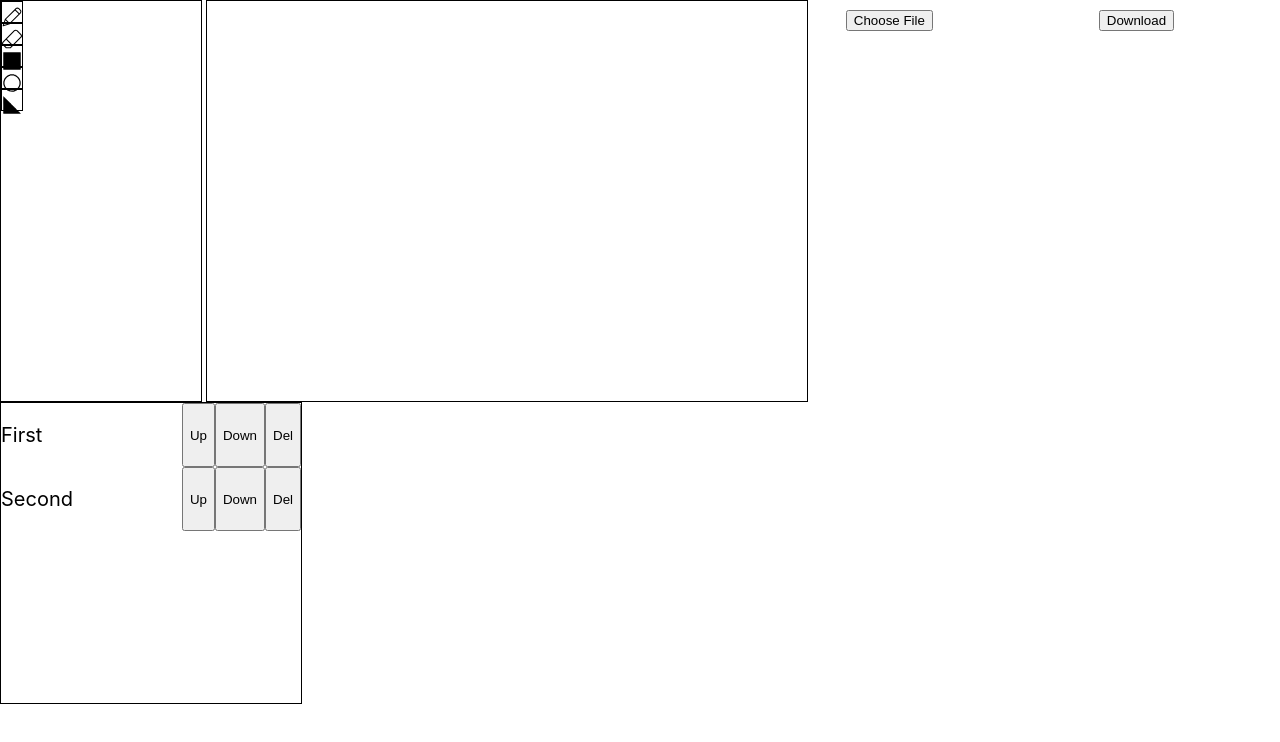
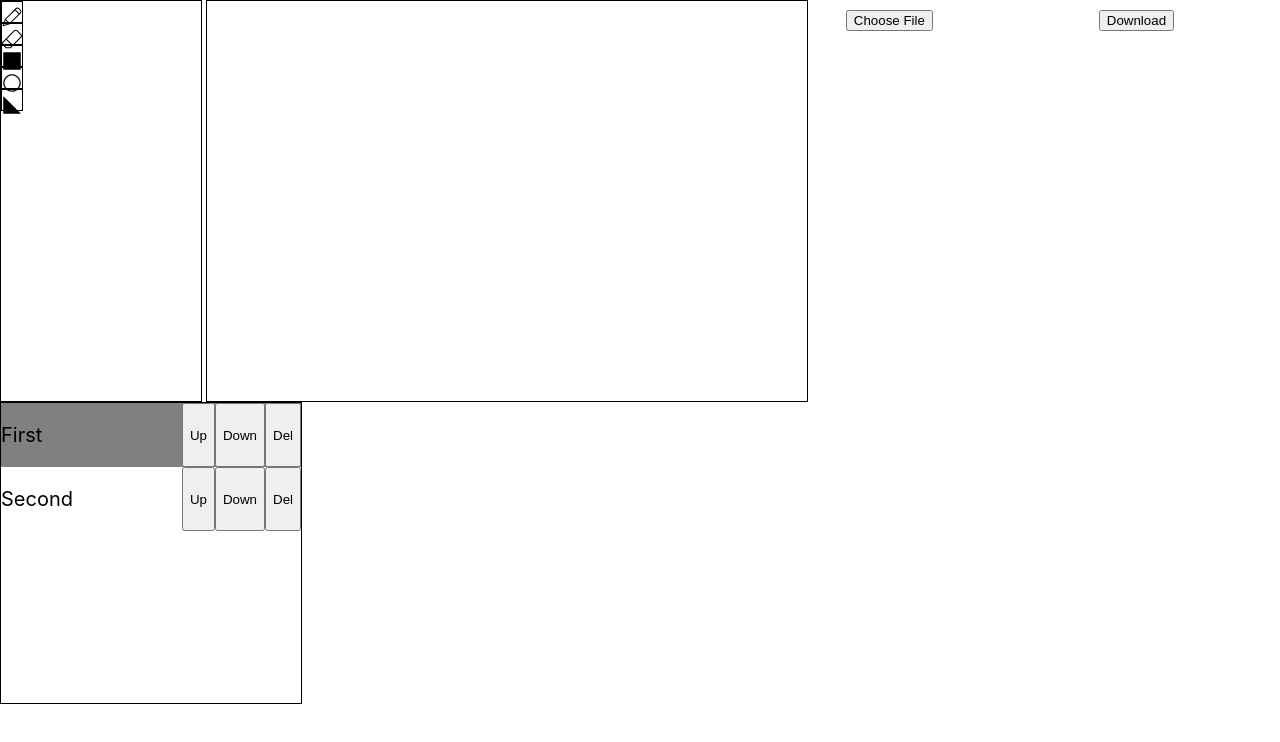
Before and after one commit to CThompson01/CyPaint, a React (Create React App) app: page / in a window 1280 px wide. Both pictures are taken after a click on the button "Create Blank Canvas". Shown: the top 742 px of the page. Built offline with nearby package versions, Linux system fonts and the light colour scheme.

Commit message:
Ability to select active layer

```diff
--- a/src/CanvasPage.js
+++ b/src/CanvasPage.js
@@ -31,6 +31,7 @@ export function CanvasPage() {
   const [mouseDown, setMouseDown] = useState(false);
   const [color] = useState("black");
 	const [layerList, setLayerList] = useState([new Layer('First'), new Layer('Second')]);
+	const [selectedLayerIdx, setSelectedLayerIdx] = useState(0)
   const canvasRef = useRef();
   const ctx = canvasRef.current?.getContext("2d");
 
@@ -142,6 +143,8 @@ export function CanvasPage() {
 			</div>
 			<LayerPanel
 				layers={layerList}
+				selected={selectedLayerIdx}
+				setActiveLayer={setSelectedLayerIdx}
 				up={layerUp}
 				down={layerDown}
 				delete={layerDelete} />
--- a/src/LayerPanel.js
+++ b/src/LayerPanel.js
@@ -3,6 +3,7 @@ import { LayerRow } from './LayerRow'
 
 /**
  * @param {Layer} props.layers the layers to display
+ * @param {function} props.setActiveLayer callback fired with index
  */
 export const LayerPanel = props => {
 	return (
@@ -11,6 +12,8 @@ export const LayerPanel = props => {
 				<LayerRow
 					layer={layer}
 					key={String(index)}
+					selected={props.selected === index}
+					onSelect={() => props.setActiveLayer(index)}
 					up={() => props.up(index)}
 					down={() => props.down(index)}
 					delete={() => props.delete(index)} />
--- a/src/LayerRow.js
+++ b/src/LayerRow.js
@@ -4,9 +4,13 @@
  * @param {function} props.up callback fired when this row wants to move up
  * @param {function} props.down callback fired when this row wants to move down
  * @param {function} props.delete callback fired when this row wants to be removed
+ * @param {boolean} props.selected whether this layer is the selected one
+ * @param {function} props.onSelect callback fired when this row is pressed
  */
 export const LayerRow = props => (
-	<div style={{display: 'flex', flexDirection: 'row'}}>
+	<div
+		style={{display: 'flex', flexDirection: 'row', backgroundColor: props.selected ? 'gray' : 'white'}}
+		onClick={props.onSelect}>
 		<p style={{flex: 1, color: 'black', fontSize: 20}}>{props.layer.name}</p>
 		<button onClick={props.up}>Up</button>
 		<button onClick={props.down}>Down</button>
```
